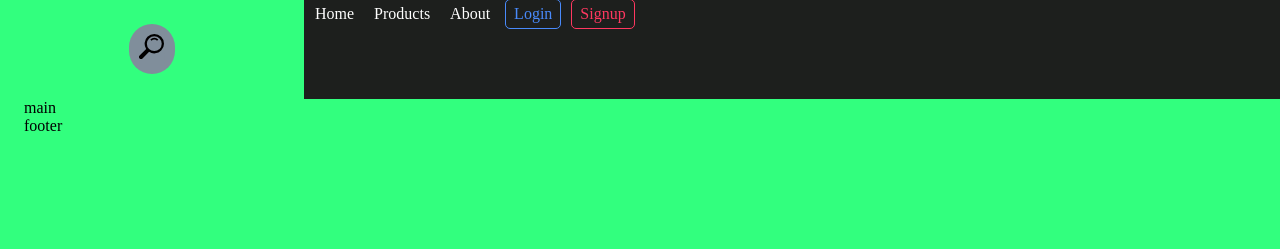
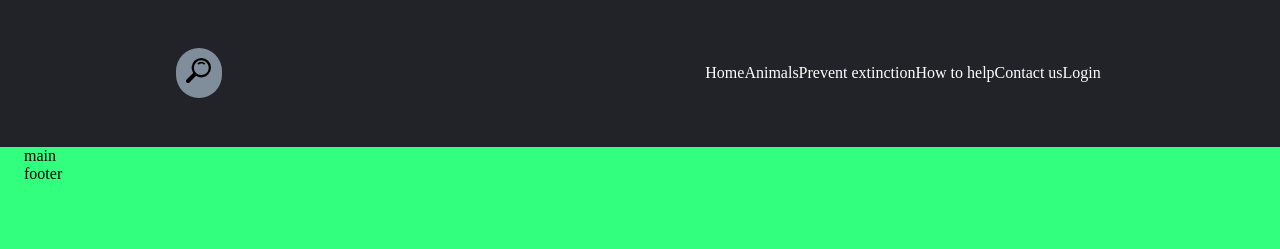
Before and after one commit to Alexandru-Lucaci/TW, a PHP site: page / in a window 1280 px wide. Shown: the part 551-800 px from the top of the page. Run offline with PHP 8.4, Linux system fonts and the light colour scheme.

Commit message:
init new navBar

```diff
--- a/index.html
+++ b/index.html
@@ -12,12 +12,15 @@
     <meta name="author" content="Lucaci Alexandru-Constantin" />
     <title>Menagerie on Web</title>
     <link rel="icon" href="icons\zooIcon2.svg" />
-    <link rel="stylesheet" href="styles\styleNav.css" />
+
     <link rel="stylesheet" href="styles\languageSelector.css" />
     <meta name="viewport" content="width=device-width, initial-scale=1.0" />
     <link rel="stylesheet" href="styles\styleHeader.css" />
     <link rel="stylesheet" href="styles\style.css" />
     <link rel="stylesheet" href="styles\styleSearch.css" />
+    <!-- <link rel="stylesheet" href="styles\styleNav.css" /> -->
+    <link rel="stylesheet" href="styles\styleNavBar.css" />
+
   </head>
   <body>
     <!-- <img src="icons\searchBar.svg" alt="Search bar" /> -->
@@ -71,26 +74,9 @@
         </div>
       </div>
     </div>
-    <div class="search">
-        <div class="searchBar">
-            <input
-                class="search-txt"
-                type="texr"
-                name=""
-                placeholder="Type to search"
-            />
-            <a class="search-bth" href="#"></a>
-            <img
-                src="icons\searchBar.svg"
-                alt="SearchBarBtn"
-                width="25"
-                height="25"
-            />
-        </div>
-    </div>
+
     <div class="content">
-        <div class="navBarr">
-          <nav>
+          <!-- <nav>
             <ul>
               <li><a href="">Home</a></li>
               <li><a href="">Products</a></li>
@@ -111,13 +97,53 @@
               <li id="signup"><a href="/signup">Signup</a></li>
             </ul>
           </div>
-        </div>
+
 
         <script>
           function toggleMobileMenu(menu) {
             menu.classList.toggle("open");
           }
-        </script>
+        </script> -->
+
+
+
+        <div class="nav-containter">
+            <nav class="navbar">
+                <div class="search">
+                    <div class="searchBar">
+                        <input
+                            class="search-txt"
+                            type="texr"
+                            name=""
+                            placeholder="Type to search"
+                        />
+                        <a class="search-bth" href="#"></a>
+                        <img
+                            src="icons\searchBar.svg"
+                            alt="SearchBarBtn"
+                            width="25"
+                            height="25"
+                        />
+                    </div>
+                </div>
+                <div class="menu-togle" id="mobile-menu">
+                    <span class="bar"></span>
+                    <span class="bar"></span>
+                    <span class="bar"></span>
+
+                </div>
+                <ul class="nav-menu">
+                    <li><a href="" class="nav-links">Home</a></li>
+                    <li><a href="" class="nav-links">Animals</a></li>
+                    <li><a href="" class="nav-links">Prevent extinction</a></li>
+                    <li><a href="" class="nav-links">How to help</a></li>
+                    <li><a href="" class="nav-links">Contact us</a></li>
+                    <li><a href="" class="nav-links nav-lins-btn">Login</a></li>
+                </ul>
+
+
+            </nav>
+        </div>
     </div>
       <div class="Main">main</div>
       <div class="footer">footer</div>
--- a/styles/style.css
+++ b/styles/style.css
@@ -16,18 +16,18 @@
     grid-template-areas:
     "title title title title title title title"
     ". login login login login login ."
-    "search search cuprins cuprins cuprins cuprins cuprins"
+    "cuprins cuprins cuprins cuprins cuprins cuprins cuprins"
     ". main main main main main ."
     ". footer footer footer footer footer. "
     ;
      /* gap: 50px;  */
 }
 .search{
-    grid-area: search;
+    /* grid-area: search;
     justify-self :center;
     align-self:center;
     padding: 0 20px;
-    background-color: #1d1f1d;
+    background-color: #1d1f1d; */
 
     /* background: red; */
 }
@@ -45,16 +45,17 @@
 }
 .content{
     grid-area: cuprins;
-    padding: 0 20px;
+    /* padding: 0 20px;
     background-color: #1d1f1d;
+    /* background: #1d1f1d;
     height: 100px;
-
+    display: flex;
+    justify-self: right; */
+    /* justify-content: space-between; */
     /* display: flex;
     justify-content: space-between;  */
     /* display: grid; */
-
-}
-.navBarr{
+    /* background :red; */
 
 }
 .Main{
--- a/styles/styleNav.css
+++ b/styles/styleNav.css
@@ -5,7 +5,8 @@ body {
     font-family: "Poppins", sans-serif;
   }
    */
-  .content a {
+   @import url("https://fonts.googleapis.com/css2?family=Poppins:wght@400;700&display=swap");
+.content a {
     text-decoration: none;
   }
 
@@ -27,7 +28,7 @@ body {
     color: #09c372;
   }
 
- .content div nav ul {
+ .content nav ul {
     list-style: none;
     height: 100%;
     display: flex;
@@ -35,16 +36,16 @@ body {
     justify-content: space-around;
   }
 
-  .content div nav ul a {
+  .content nav ul a {
     color: white;
   }
 
-  .content div nav ul li {
+  .content nav ul li {
     padding: 5px;
     margin-left: 10px;
   }
 
-  .content div nav ul li:hover {
+  .content nav ul li:hover {
     transform: scale(1.1);
     transition: 0.3s;
   }
@@ -119,7 +120,7 @@ body {
     margin-bottom: 10px;
   }
 
-  @media only screen and (max-width: 1000px) {
+  @media only screen and (max-width: 1200px) {
     .content nav {
       display: none;
     }
--- /dev/null
+++ b/styles/styleNavBar.css
@@ -0,0 +1,42 @@
+.nav-container{
+    width: 100%;
+    background-color: #212329;
+}
+.content{
+    background-color: #212329;
+}
+.navbar{
+
+    display:grid;
+    grid-template-columns: 280px auto 1fr;
+    align-items:center;
+    height: 20px;
+    width: 90%;
+    max-width: 1720px;
+    margin:0 auto;
+}
+
+.search{
+    color:white;
+    justify-self: start;
+    margin-left: 20px;
+}
+
+.nav-menu{
+    display:grid;
+    grid-template-columns: repeat(6,auto);
+    list-style: none;
+    text-align: center;
+    /* width: 0%; */
+    justify-self: end;
+}
+
+.nav-links{
+    color:white;
+    text-decoration: none;
+
+}
+.nav-links:hover{
+    color:coral;
+    transition: all 0.2s ease-out;
+}
--- a/styles/styleSearch.css
+++ b/styles/styleSearch.css
@@ -36,9 +36,6 @@ body{
 .searchBar:hover>.search-btn{
 
     background:white;
-
-
-
 }
 .search-bth{
     color: #32ff7e;
```
